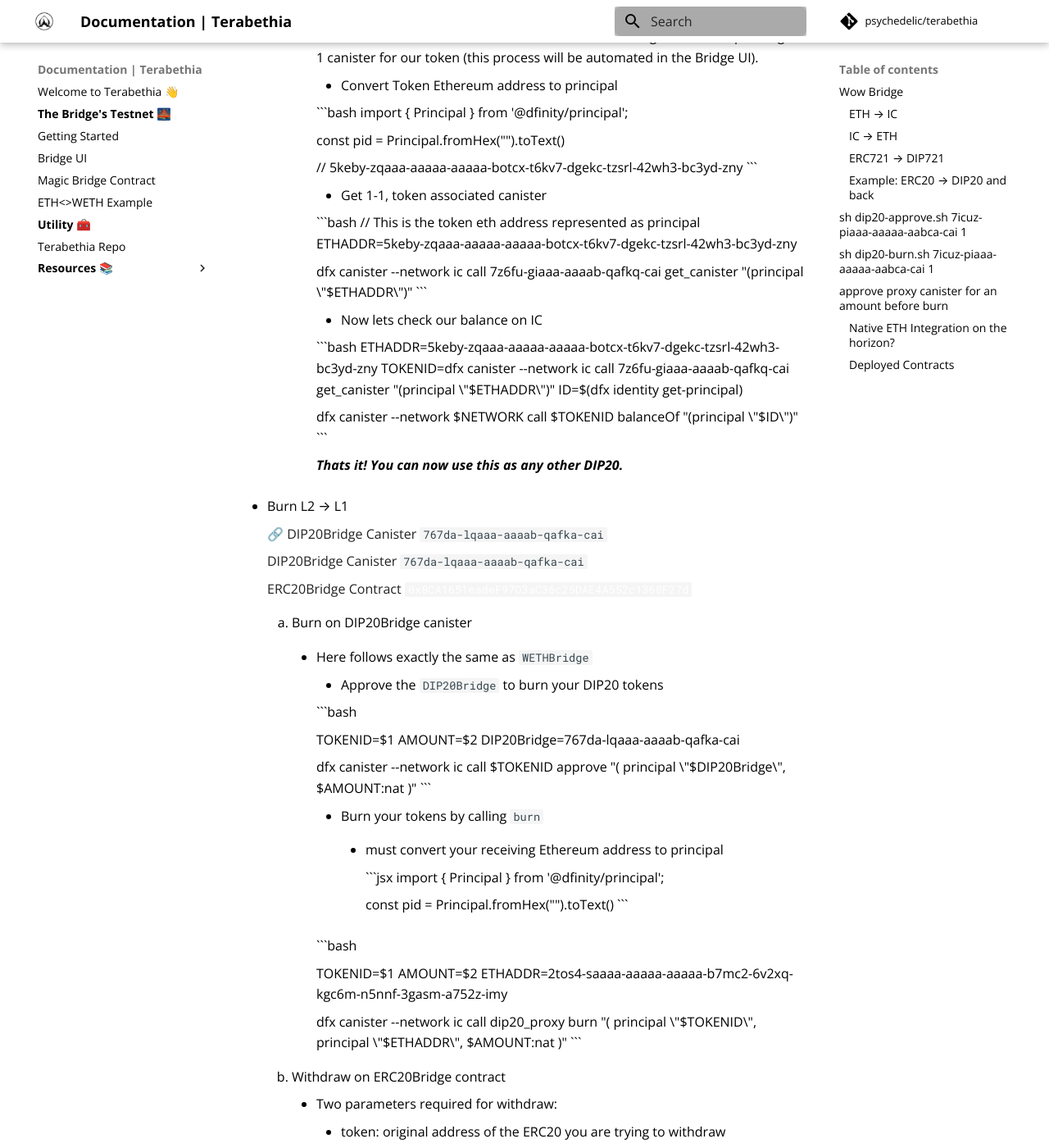
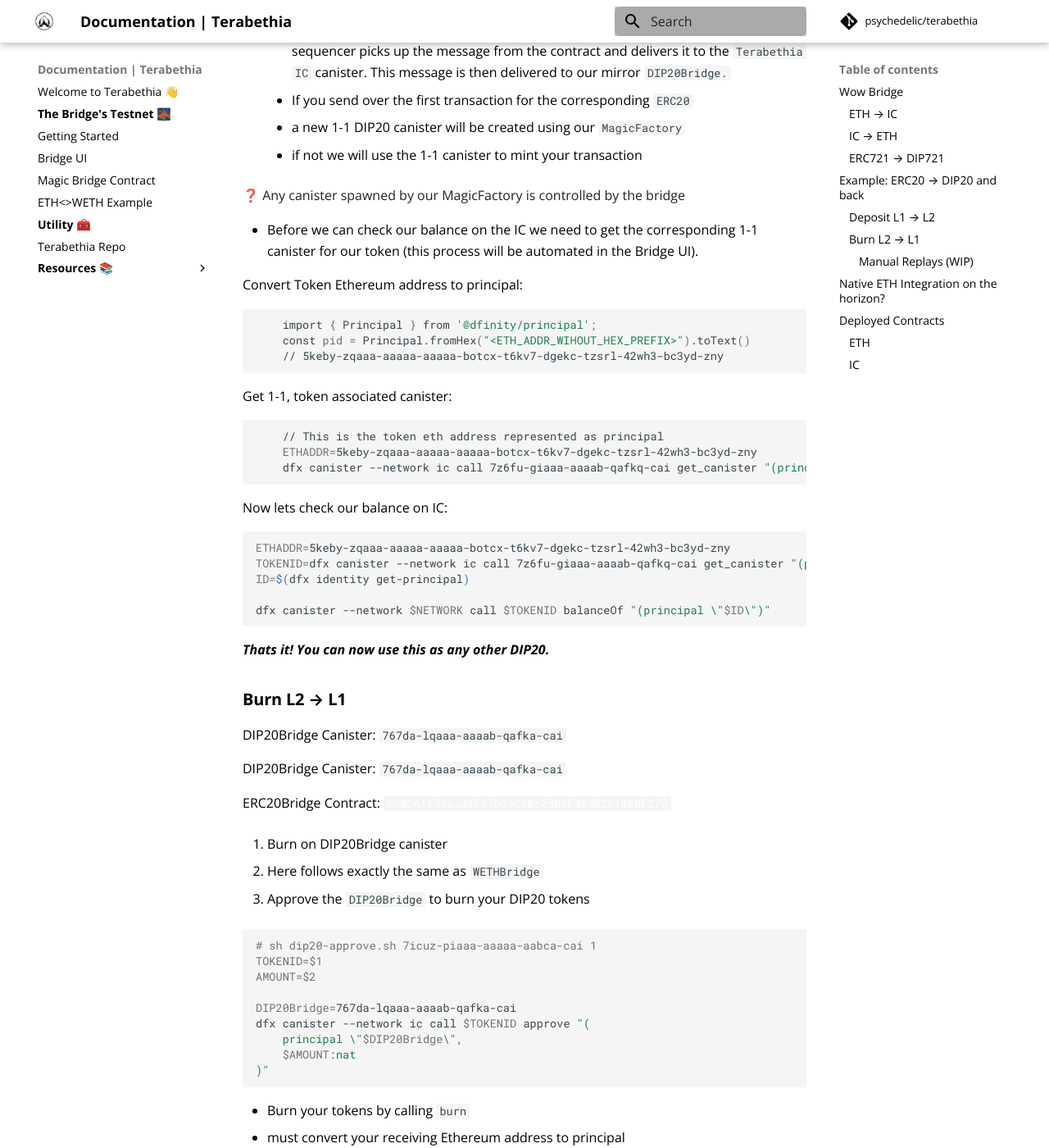
Before and after one commit to Psychedelic/terabethia-docs, an MkDocs documentation site: the page built from docs/terabethia-testnet/magic-bridge-docs.md, in a window 1280 px wide and 1400 px high, scrolled down 2760 px. Shown: the whole window at 82% size. Built offline with MkDocs 1.6.1 and Material for MkDocs 9.7.7, drawn with Linux system fonts in a browser that asks for light colours; comment, search, counter and statistics services are not loaded; some of the changed text lies outside the part shown.

Commit message:
fix docs

````diff
--- a/docs/terabethia-testnet/magic-bridge-docs.md
+++ b/docs/terabethia-testnet/magic-bridge-docs.md
@@ -1,192 +1,181 @@
 With the magic bridge we bring a seamless interface to bridge over all your ERC-20 tokens from Ethereum to the IC. Similar to our approach to the WETH Proxy on IC, the magic bridge is composed of mirror contracts on both chains for each token type, ERC20, and ERC721. The only difference is our magic factory on IC, which we will cover in the next section.
 
 ## Wow Bridge
-
 To understand how the bridging works refer to our previous [article](https://medium.com/terabethia-bridge/terabethias-testnet-release-start-building-testing-on-the-bridge-58a0640a61aa) where we go into detail. In this section, we only focus on the magic bridge and the magic factory.
 
 We start on L1 with a new contract `ERC20Brdige` responsible for passing ERC-20 metadata in a message, which includes:
 
 ```
-token        // address of the ERC20
-user         // owner of the tokens
-amount       // the amount we send over
-tokenName    // the name of the ERC20
-tokenSymbol  // the symbol of the ERC20
-decimalds    // the decimals of the ERC20
+
+token // address of the ERC20
+
+user // owner of the tokens
+
+amount // the amount we send over
+
+tokenName // the name of the ERC20
+
+tokenSymbol // the symbol of the ERC20
+
+decimalds // the decimals of the ERC20
+
 ```
 
 The message then gets sent to our Terabethia canister on the IC to be processed, just like any other message. End users would only need to provide the token address, amount, and their wallet address. Everything else is pulled from the chain.
 
+
 ### ETH → IC
-
-Once the message lands on the Terabethia IC canister, we send the message to the `DIP20Bridge`, which handles the message and verifies the origin Ethereum contract. Additionally, using our `MagicFactory`, the bridge checks if the origin ETH address has a corresponding pair canister. This  is the mirror address which will handle all the transactions for this specific origin ETH address. If one such pair canister does not exist, it will create one using the  metadata in the message and assign it 1-1 to the origin address. From there we can mint the incoming transaction within the corresponding canister `eth address -> canister_id` for `user`.
+Once the message lands on the Terabethia IC canister, we send the message to the `DIP20Bridge`, which handles the message and verifies the origin Ethereum contract. Additionally, using our `MagicFactory`, the bridge checks if the origin ETH address has a corresponding pair canister. This is the mirror address which will handle all the transactions for this specific origin ETH address. If one such pair canister does not exist, it will create one using the metadata in the message and assign it 1-1 to the origin address. From there we can mint the incoming transaction within the corresponding canister `eth address -> canister_id` for `user`.
 
 ### IC → ETH
-
 The burn flow is very similar to our previous release with the `WETHProxy`, where you approve the `DIP20Proxy` for the amount you want to burn back to L1 and then call the `burn()`method on the `DIP20Bridge`. So how is the burn handled? Firstly, after the approve is initiated by the end user alongside the burn call, we make a transfer to our bridge canister for the same amount and credit the end user that same amount on our `DIP20Bridge`. Lastly, we `send_message` to the Terabethia IC canister. The local user credit becomes useful in case any of the other calls inside the function fail. With that, we don’t have to worry about any atomicity issues with these calls. Also, because we have control over the entire pipeline, we make the process fault tolerant.
 
 ### ERC721 → DIP721
-
 We are only a quarter away from a full support for the full range of token types. Now that we have proved that `ERC20 -> DIP20`, it is straightforward to tackle support for NFTs. The same approach will be used where we will have mirror contract/canisters on each chain and be able to send a messages using Terabethia layer. The factory and bridge for `DIP721` has already started, you can check out the repo.
 
 ---
 
-### Example: ERC20 → DIP20 and back
+## Example: ERC20 → DIP20 and back
+
+To start bridging your ERC20 assets:
+### **Deposit L1 → L2**
+ERC20Bridge Contract:
+[0x8CA1651eadeF97D3aC36c25DAE4A552c1368F27d](https://goerli.etherscan.io/address/0x8CA1651eadeF97D3aC36c25DAE4A552c1368F27d)
+
+DIP20Bridge Canister:
+`767da-lqaaa-aaaab-qafka-cai`
+
+MagicFactory Canister:
+`7z6fu-giaaa-aaaab-qafkq-cai`
+
+1.  **Deposit to ERC20 bridge**
+
+    - Three parameters required for deposit:
+
+    - token: originating address of the ERC20 you are trying to send from
+
+    - amount
+
+    - user: the destination principal Id in the form of a hex for an identity you control on the Internet Computer
+
+```jsx
+// Covnert from pincipal to hex
+
+import { Principal } from  '@dfinity/principal';
+const  hexString  =  Principal.fromText('<PID_HERE>').toHex().toLowerCase();
+```
+
+![](../imgs/Magic-address-2.png)
+
+2.  **Check your balance on IC**
+    - After you deposit your ERC20 token onto the Ethereum `ERC20Bridge`, our message sequencer picks up the message from the contract and delivers it to the `Terabethia IC` canister. This message is then delivered to our mirror `DIP20Bridge.`
+    - If you send over the first transaction for the corresponding `ERC20`
+    - a new 1-1 DIP20 canister will be created using our `MagicFactory`
+    - if not we will use the 1-1 canister to mint your transaction
+
+<aside>
+❓ Any canister spawned by our MagicFactory is controlled by the bridge
+</aside>
+
+- Before we can check our balance on the IC we need to get the corresponding 1-1 canister for our token (this process will be automated in the Bridge UI).
+
+Convert Token Ethereum address to principal:
+```bash
+    import { Principal } from '@dfinity/principal';
+    const pid = Principal.fromHex("<ETH_ADDR_WIHOUT_HEX_PREFIX>").toText()
+    // 5keby-zqaaa-aaaaa-aaaaa-botcx-t6kv7-dgekc-tzsrl-42wh3-bc3yd-zny
+```
+
+Get 1-1, token associated canister:
+```bash
+    // This is the token eth address represented as principal
+    ETHADDR=5keby-zqaaa-aaaaa-aaaaa-botcx-t6kv7-dgekc-tzsrl-42wh3-bc3yd-zny
+    dfx canister --network ic call 7z6fu-giaaa-aaaab-qafkq-cai get_canister "(principal \"$ETHADDR\")"
+```
+
+Now lets check our balance on IC:
+```bash
+ETHADDR=5keby-zqaaa-aaaaa-aaaaa-botcx-t6kv7-dgekc-tzsrl-42wh3-bc3yd-zny
+TOKENID=dfx canister --network ic call 7z6fu-giaaa-aaaab-qafkq-cai get_canister "(principal \"$ETHADDR\")"
+ID=$(dfx identity get-principal)
+
+dfx canister --network $NETWORK call $TOKENID balanceOf "(principal \"$ID\")"
+```
+
+**_Thats it! You can now use this as any other DIP20._**
+
+### **Burn L2 → L1**
+
+DIP20Bridge Canister:
+`767da-lqaaa-aaaab-qafka-cai`
+
+DIP20Bridge Canister:
+`767da-lqaaa-aaaab-qafka-cai`
+
+ERC20Bridge Contract:
+[`0x8CA1651eadeF97D3aC36c25DAE4A552c1368F27d`](https://goerli.etherscan.io/address/0x8CA1651eadeF97D3aC36c25DAE4A552c1368F27d)
+
+1. Burn on DIP20Bridge canister
+
+- Here follows exactly the same as `WETHBridge`
+
+- Approve the `DIP20Bridge` to burn your DIP20 tokens
+
+```bash
+# sh dip20-approve.sh 7icuz-piaaa-aaaaa-aabca-cai 1
+TOKENID=$1
+AMOUNT=$2
+
+DIP20Bridge=767da-lqaaa-aaaab-qafka-cai
+dfx canister --network ic call $TOKENID approve "(
+	principal \"$DIP20Bridge\",
+	$AMOUNT:nat
+)"
+```
+
+- Burn your tokens by calling `burn`
+- must convert your receiving Ethereum address to principal
+
+```jsx
+import { Principal } from  '@dfinity/principal';
+
+const  pid  =  Principal.fromHex("<ETH_ADDR_WIHOUT_HEX_PREFIX>").toText()
+```
+
+```bash
+# sh dip20-burn.sh 7icuz-piaaa-aaaaa-aabca-cai 1
+TOKENID=$1
+AMOUNT=$2
+
+ETHADDR=2tos4-saaaa-aaaaa-aaaaa-b7mc2-6v2xq-kgc6m-n5nnf-3gasm-a752z-imy
+
+# approve proxy canister for an amount before burn
+dfx canister --network ic call dip20_proxy burn "(
+	principal \"$TOKENID\",
+	principal \"$ETHADDR\",
+	$AMOUNT:nat
+)"
+```
+
+2. **Withdraw on ERC20Bridge contract**
+    - Two parameters required for withdraw:
+    - token: original address of the ERC20 you are trying to withdraw
+    - amount
+
+    ![](../imgs/Magic-address.png)
+
+***Noice! Now you have back your ERC20***
 
 
-To start bridging your ERC20 assets:
-
-- Deposit L1 → L2
-
-    <aside>
-    🔗 ERC20Bridge Contract
-
-    [0x8CA1651eadeF97D3aC36c25DAE4A552c1368F27d](https://goerli.etherscan.io/address/0x8CA1651eadeF97D3aC36c25DAE4A552c1368F27d)
-
-    DIP20Bridge Canister
-    `767da-lqaaa-aaaab-qafka-cai`
-
-    MagicFactory Canister
-    `7z6fu-giaaa-aaaab-qafkq-cai`
-
-    </aside>
-
-    1. **Deposit to ERC20 bridge**
-        - Three parameters required for deposit:
-            - token: originating address of the ERC20 you are trying to send from
-            - amount
-            - user: the destination principal Id in the form of a hex for an identity you control on the Internet Computer
-
-                ```jsx
-                // Covnert from pincipal to hex
-                import { Principal } from '@dfinity/principal';
-
-                const hexString = Principal.fromText('<PID_HERE>').toHex().toLowerCase();
-                ```
-
-                ![](../imgs/Magic-address-2.png)
-
-    2. **Check your balance on IC**
-        - After you deposit your ERC20 token onto the Ethereum `ERC20Bridge`, our message sequencer picks up the message from the contract and delivers it to the `Terabethia IC` canister. This message is then delivered to our mirror `DIP20Bridge.`
-            - If you send over the first transaction for the corresponding `ERC20`
-                - a new 1-1 DIP20 canister will be created using our `MagicFactory`
-            - if not we will use the 1-1 canister to mint your transaction
-
-            <aside>
-            ❓ Any canister spawned by our MagicFactory is controlled by the bridge
-
-            </aside>
-
-
-        - Before we can check our balance on the IC we need to get the corresponding 1-1 canister for our token  (this process will be automated in the Bridge UI).
-            - Convert Token Ethereum address to principal
-
-            ```bash
-            import { Principal } from '@dfinity/principal';
-
-            const pid = Principal.fromHex("<ETH_ADDR_WIHOUT_HEX_PREFIX>").toText()
-
-            // 5keby-zqaaa-aaaaa-aaaaa-botcx-t6kv7-dgekc-tzsrl-42wh3-bc3yd-zny
-            ```
-
-            - Get 1-1, token associated canister
-
-            ```bash
-            // This is the token eth address represented as principal
-            ETHADDR=5keby-zqaaa-aaaaa-aaaaa-botcx-t6kv7-dgekc-tzsrl-42wh3-bc3yd-zny
-
-            dfx canister --network ic call 7z6fu-giaaa-aaaab-qafkq-cai get_canister "(principal \"$ETHADDR\")"
-            ```
-
-            - Now lets check our balance on IC
-
-            ```bash
-            ETHADDR=5keby-zqaaa-aaaaa-aaaaa-botcx-t6kv7-dgekc-tzsrl-42wh3-bc3yd-zny
-            TOKENID=dfx canister --network ic call 7z6fu-giaaa-aaaab-qafkq-cai get_canister "(principal \"$ETHADDR\")"
-            ID=$(dfx identity get-principal)
-
-            dfx canister --network $NETWORK call $TOKENID balanceOf "(principal \"$ID\")"
-            ```
-
-            ***Thats it! You can now use this as any other DIP20.***
-
-- Burn L2 → L1
-
-    <aside>
-    🔗 DIP20Bridge Canister
-    `767da-lqaaa-aaaab-qafka-cai`
-
-    DIP20Bridge Canister
-    `767da-lqaaa-aaaab-qafka-cai`
-
-    ERC20Bridge Contract
-    [`0x8CA1651eadeF97D3aC36c25DAE4A552c1368F27d`](https://goerli.etherscan.io/address/0x8CA1651eadeF97D3aC36c25DAE4A552c1368F27d)
-
-    </aside>
-
-    1. Burn on DIP20Bridge canister
-        - Here follows exactly the same as `WETHBridge`
-            - Approve the `DIP20Bridge` to burn your DIP20 tokens
-
-            ```bash
-            # sh dip20-approve.sh 7icuz-piaaa-aaaaa-aabca-cai 1
-
-            TOKENID=$1
-            AMOUNT=$2
-            DIP20Bridge=767da-lqaaa-aaaab-qafka-cai
-
-            dfx canister --network ic call $TOKENID approve "(
-              principal \"$DIP20Bridge\",
-              $AMOUNT:nat
-            )"
-            ```
-
-            - Burn your tokens by calling `burn`
-                - must convert your receiving Ethereum address to principal
-
-                    ```jsx
-                    import { Principal } from '@dfinity/principal';
-
-                    const pid = Principal.fromHex("<ETH_ADDR_WIHOUT_HEX_PREFIX>").toText()
-                    ```
-
-
-            ```bash
-            # sh dip20-burn.sh 7icuz-piaaa-aaaaa-aabca-cai 1
-
-            TOKENID=$1
-            AMOUNT=$2
-            ETHADDR=2tos4-saaaa-aaaaa-aaaaa-b7mc2-6v2xq-kgc6m-n5nnf-3gasm-a752z-imy
-
-            # approve proxy canister for an amount before burn
-            dfx canister --network ic call dip20_proxy burn "(
-              principal \"$TOKENID\",
-              principal \"$ETHADDR\",
-              $AMOUNT:nat
-            )"
-            ```
-
-    2. Withdraw on ERC20Bridge contract
-        - Two parameters required for withdraw:
-            - token: original address of the ERC20 you are trying to withdraw
-            - amount
-
-                ![](../imgs/Magic-address.png)
-
-                ***Noice! Now you have back your ERC20***
-
-- - Manual Replays (WIP)
-
-    Outside of normal operation there might be instances where some of the calls on the IC will partially succeed because of the asynchronous behaviour. We have built methods in to help you navigate in case of partial failures. We will continue to refine the UX after the release of our Bridge UI.
-
-    - First of which is the manual Withdraw
-        - this is built in case some funds were deducted and you aren’t able to withdraw them on Ethereum.
-        - Use the Withdraw function on `DIP20Bridge`
-    - Another useful method is the mint function in case the wasn’t able to handle the message.
+#### Manual Replays (WIP)
+Outside of normal operation there might be instances where some of the calls on the IC will partially succeed because of the asynchronous behaviour. We have built methods in to help you navigate in case of partial failures. We will continue to refine the UX after the release of our Bridge UI.
+- First of which is the manual Withdraw
+- this is built in case some funds were deducted and you aren’t able to withdraw them on Ethereum.
+- Use the Withdraw function on `DIP20Bridge`
+- Another useful method is the mint function in case the wasn’t able to handle the message.
 
 ---
 ## Native ETH Integration on the horizon?
-
 How do we become more trustless? The answer is native ETH integration, which will allow us to query the state of the chain. This will enable non-interactive verifications right from the canisters, meaninng that it does not require any communication between the issuer and the holder. This feature will eliminate any reliance on any centralized network by allowing closed loop verifications and therefore eliminate the need for centralized infrastructure.
 
 Our hope is that native ETH integration will work seamlessly with existing canisters or solidity smart contracts and expose an interface that developers can immediately leverage. One way is to use threshold signatures from the management API to sign transactions for Starknet just like you would from any wallet - simply generate the message payload and submit it to Starknet to be processed. This is a significant improvement from a security standpoint and reduces economic overhead by generating and submitting only the small input data needed for STARKs, instead of an entire transaction. Save on gas fees to reach finality quicker than a typical EVM smart contract execution. Along with our batch message (Coming soon) we can also improve our throughout for L2 → Starknet → L1.
@@ -195,15 +184,20 @@ Our hope is that native ETH integration will work seamlessly with existing canis
 
 ## Deployed Contracts
 
-- ETH
-    - Goerli Terabethia - [`0x60DC1a1FD50F1cdA1D44dFf69Cec3E5C065417e8`](https://goerli.etherscan.io/address/0x60DC1a1FD50F1cdA1D44dFf69Cec3E5C065417e8)
-    - Goerli EthProxy - [`0x2E130E57021Bb4dfb95Eb4Dd0dD8CFCeB936148a`](https://goerli.etherscan.io/address/0x2E130E57021Bb4dfb95Eb4Dd0dD8CFCeB936148a)
-    - Goerli ERC20Bridge: [`0x8CA1651eadeF97D3aC36c25DAE4A552c1368F27d`](https://goerli.etherscan.io/address/0x8CA1651eadeF97D3aC36c25DAE4A552c1368F27d)
-- IC
-    - Testnet Terabethia - `timop-6qaaa-aaaab-qaeea-cai`
-    - Testnet DIP20Bridge:  `767da-lqaaa-aaaab-qafka-cai`
-    - Testnet MagicFactory: `7z6fu-giaaa-aaaab-qafkq-cai`
-    - Testnet WETH Proxy - `tpni3-tiaaa-aaaab-qaeeq-cai`
-        - Testnet WETH DIP20 - `tgodh-faaaa-aaaab-qaefa-cai`
+### ETH
+- Goerli Terabethia - [`0x60DC1a1FD50F1cdA1D44dFf69Cec3E5C065417e8`](https://goerli.etherscan.io/address/0x60DC1a1FD50F1cdA1D44dFf69Cec3E5C065417e8)
 
----
+- Goerli EthProxy - [`0x2E130E57021Bb4dfb95Eb4Dd0dD8CFCeB936148a`](https://goerli.etherscan.io/address/0x2E130E57021Bb4dfb95Eb4Dd0dD8CFCeB936148a)
+
+- Goerli ERC20Bridge: [`0x8CA1651eadeF97D3aC36c25DAE4A552c1368F27d`](https://goerli.etherscan.io/address/0x8CA1651eadeF97D3aC36c25DAE4A552c1368F27d)
+
+### IC
+- Testnet Terabethia - `timop-6qaaa-aaaab-qaeea-cai`
+
+- Testnet DIP20Bridge: `767da-lqaaa-aaaab-qafka-cai`
+
+- Testnet MagicFactory: `7z6fu-giaaa-aaaab-qafkq-cai`
+
+- Testnet WETH Proxy - `tpni3-tiaaa-aaaab-qaeeq-cai`
+
+- Testnet WETH DIP20 - `tgodh-faaaa-aaaab-qaefa-cai`
````
